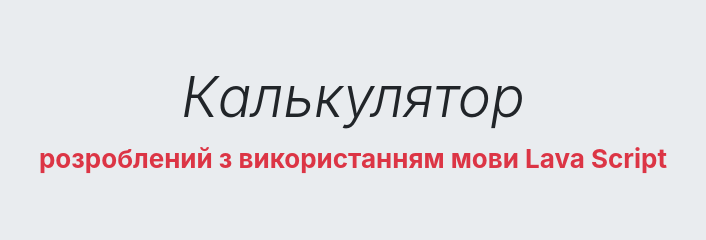
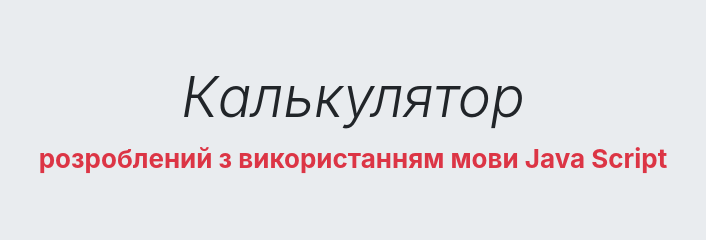
Before and after one commit to Belenkina-Liudmila/Calculator, a plain HTML site: page index.html in a window 1280 px wide. Shown: the top 240 px of the page, 287-993 px from the left. Drawn offline with nearby package versions, Linux system fonts and the light colour scheme.

Commit message:
Update index.html

```diff
--- a/index.html
+++ b/index.html
@@ -14,7 +14,7 @@
 <div class="jumbotron jumbotron-fluid">
   <div class="container">
     <h1 class="display-4 text-center font-italic">Калькулятор</h1>
-    <p class="text-center text-danger font-weight-bold" style="font-size: 26px" class="lead">розроблений з використанням мови Lava Script</p>
+    <p class="text-center text-danger font-weight-bold" style="font-size: 26px" class="lead">розроблений з використанням мови Java Script</p>
   </div>
 </div>
     <hr class="my-3">
```
